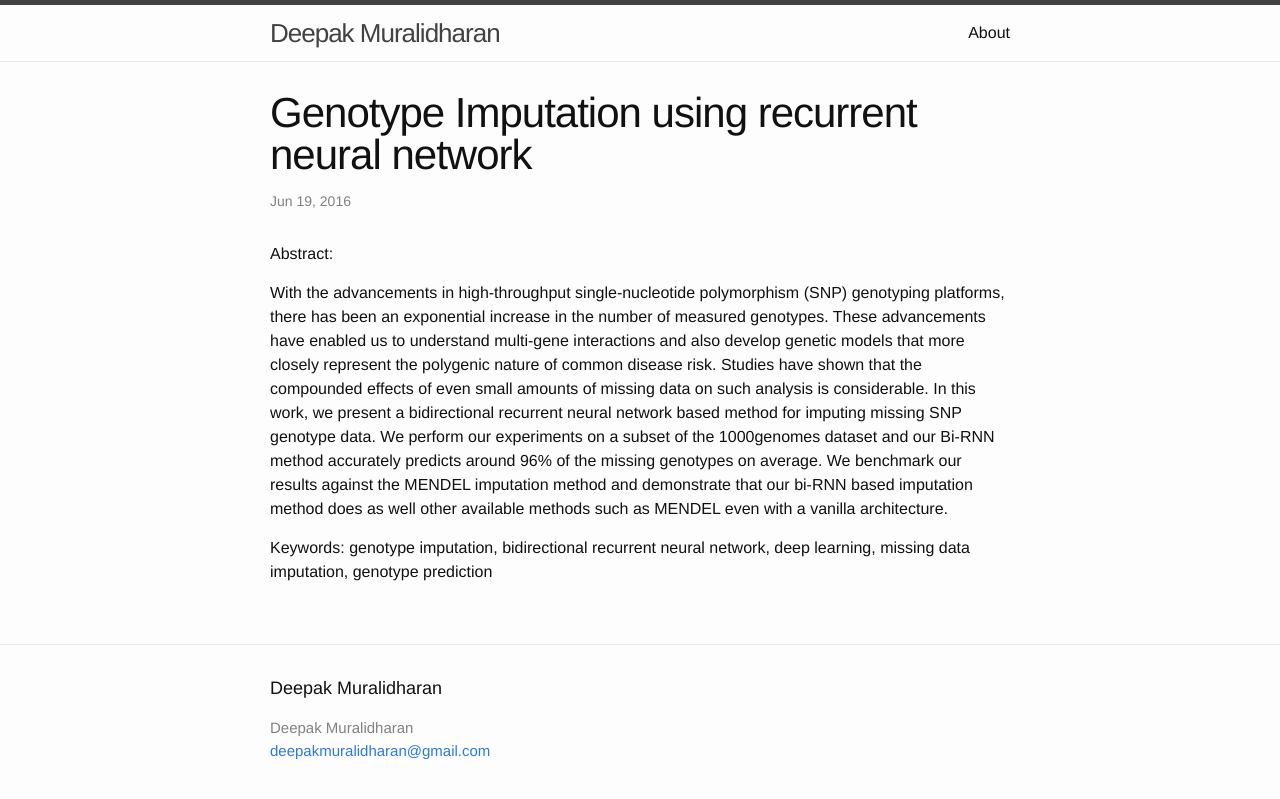
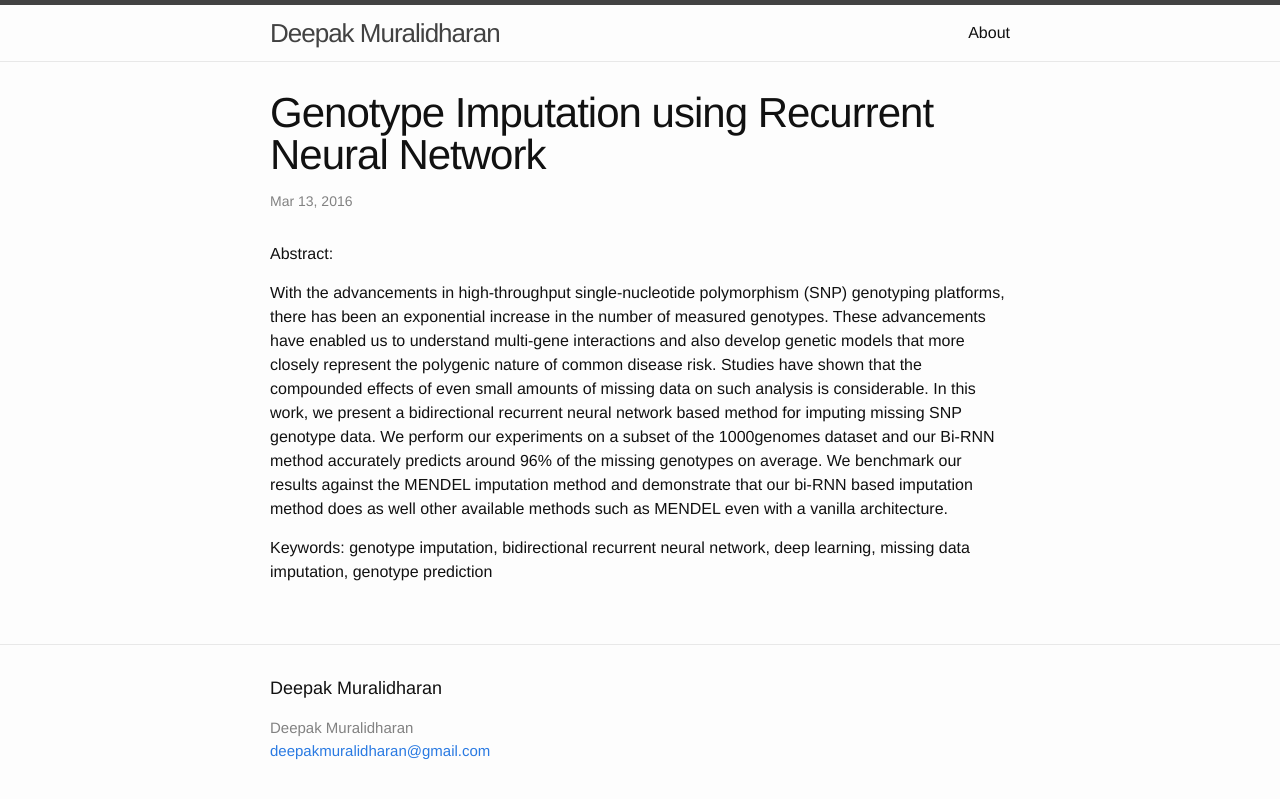
Before and after one commit to DeepakMuralidharan/blog, a Jekyll site: the page built from _posts/2016-06-18-genotype-imputation.markdown, in a window 1280 px wide. Shown: the top 799 px of the page. Built offline with Jekyll 4.4.1, drawn with Linux system fonts in a browser that asks for light colours; part of the change alters nothing that is shown.

Commit message:
committed file

```diff
--- a/_posts/2016-06-18-genotype-imputation.markdown
+++ b/_posts/2016-06-18-genotype-imputation.markdown
@@ -1,7 +1,7 @@
 ---
 layout: post
-title:  "Genotype Imputation using recurrent neural network"
-date:   2016-06-18 19:37:01 -0800
+title:  "Genotype Imputation using Recurrent Neural Network"
+date:   2016-03-12 19:37:01 -0800
 categories: jekyll update
 ---
 
```
